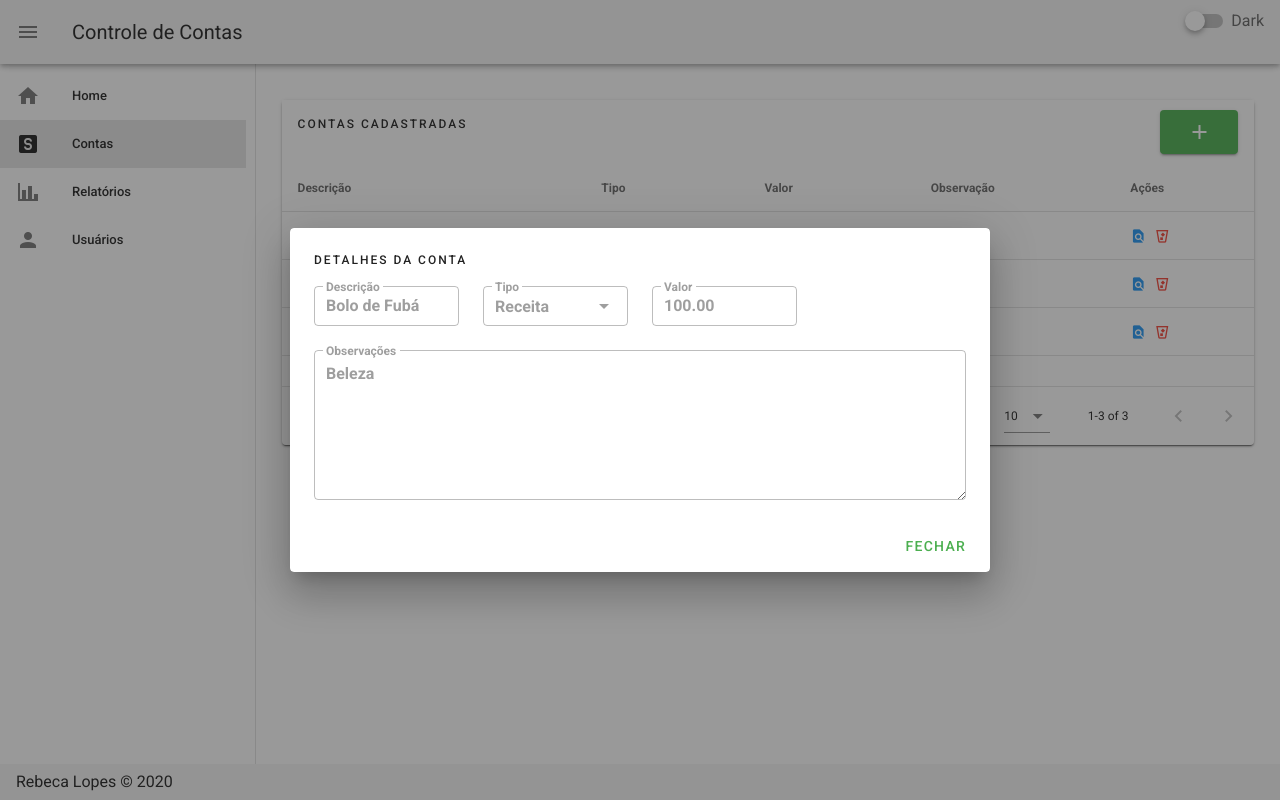
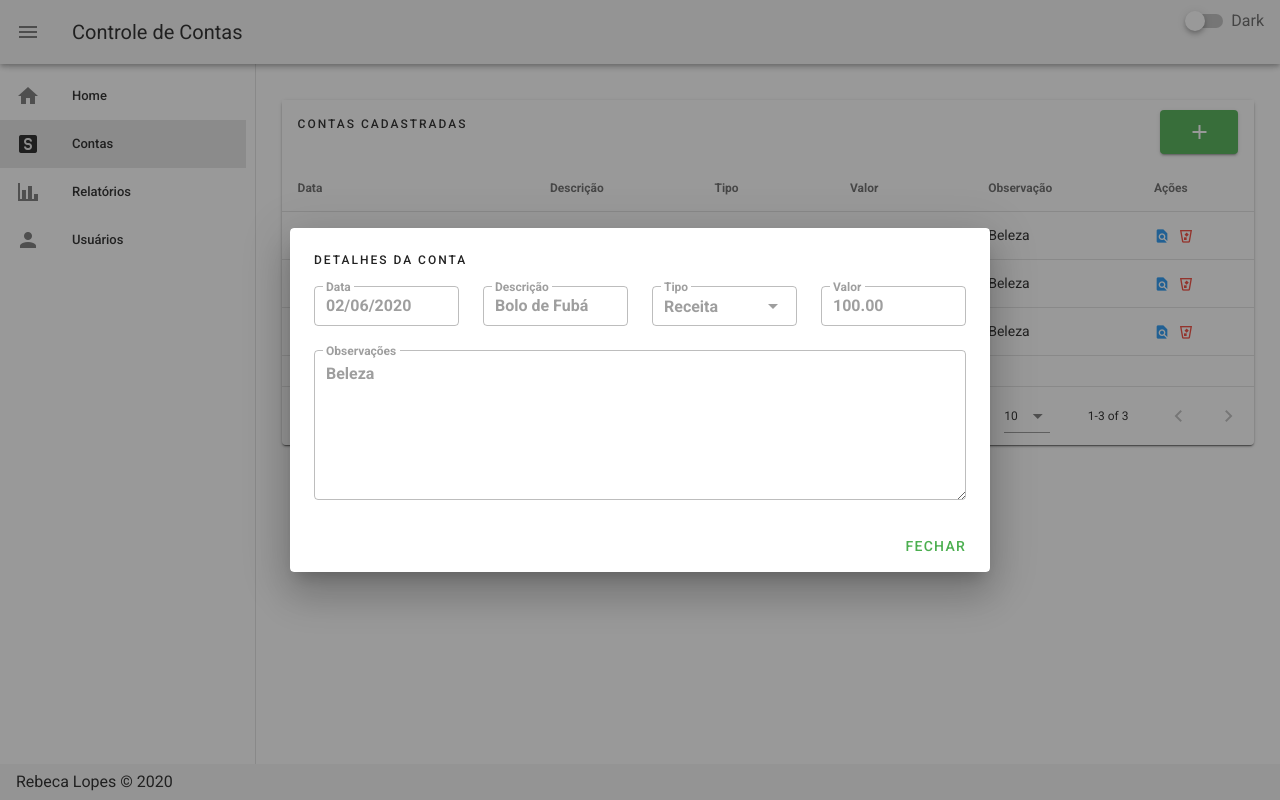
Before and after one commit to becatriz/controle-contas-frontend, a Vue app: page /#/accounts in a window 1280 px wide. Both pictures are taken after a click on the button 1138 px from the left and 236 px from the top of the page. Built offline with nearby package versions, Linux system fonts and the light colour scheme.

Commit message:
Adicionado exibição de Relatorio

```diff
--- a/src/App.vue
+++ b/src/App.vue
@@ -13,13 +13,13 @@
       </v-list>
     </v-navigation-drawer>
 
-    <v-app-bar app clipped-left>
+    <v-app-bar  app clipped-left>
       <v-app-bar-nav-icon @click.stop="drawer = !drawer"></v-app-bar-nav-icon>
       <v-toolbar-title>Controle de Contas</v-toolbar-title>
       <v-spacer></v-spacer>
       <v-switch v-model="active" :label="`Dark`"></v-switch>
     </v-app-bar>
-    <v-main>
+    <v-main >
        <router-view></router-view>
     </v-main>
     <v-footer app>
@@ -76,4 +76,5 @@ export default {
 .v-list{
   margin-right: 10px;
 }
+
 </style>
--- /dev/null
+++ b/src/util/DateFormatterUtil.js
@@ -0,0 +1,7 @@
+
+function ISOToBr(data){
+    const [year,month, day] = data.split('-')
+    return `${day}/${month}/${year}`
+  }
+
+export {ISOToBr}
--- a/src/views/Accounts.vue
+++ b/src/views/Accounts.vue
@@ -17,6 +17,31 @@
       <v-container>
         <div class="overline mb-4">Nova Conta</div>
         <v-row>
+          <v-col cols="12" sm="6" md="3">
+          <v-menu
+          ref="menuDateDialog"
+          v-model="menuDateDialog"
+          :close-on-content-click="false"
+          transition="scale-transition"
+          offset-y
+          max-width="290px"
+          min-width="290px"
+        >
+          <template v-slot:activator="{ on, attrs }">
+            <v-text-field
+              v-model="dateFormatted"
+              label="Data"
+              persistent-hint
+              outlined
+              dense
+               v-bind="attrs"
+              prepend-icon="mdi-calendar"
+              v-on="on"
+            ></v-text-field>
+          </template>
+          <v-date-picker v-model="accountCurrent.date" no-title @input="formatattedDateMenu"></v-date-picker>
+        </v-menu>
+          </v-col>
           <v-col cols="12" sm="6" md="3">
             <v-text-field
               label="Descrição"
@@ -116,6 +141,10 @@
           R$ {{ item.value.toFixed(2) }}
         </template>
 
+          <template v-slot:item.date="{ item }">
+           {{ formatattedDate(item.date) }}
+        </template>
+
         <template v-slot:no-data>
           <v-row justify="center">
             <v-subheader>Nenhuma conta cadastrada</v-subheader>
@@ -142,6 +171,17 @@
           <v-card-title class="overline">Detalhes da Conta</v-card-title>
           <v-card-text>
             <v-row>
+              <v-col cols="12" sm="6" md="3">
+                <v-text-field
+                  label="Data"
+                  :value="formatattedDate(accountsDetails.date)"
+                  outlined
+                  dense
+                  disabled
+                  hide-details
+                  style="font-weight:bold"
+                ></v-text-field>
+              </v-col>
               <v-col cols="12" sm="6" md="3">
                 <v-text-field
                   label="Descrição"
@@ -204,8 +244,12 @@
 </template>
 
 <script>
+import {ISOToBr} from "../util/DateFormatterUtil"
+
 export default {
   data: () => ({
+    dateFormatted: "",
+    menuDateDialog: false,
     showForm: false,
     dialog: false,
     accountRemove: null,
@@ -213,12 +257,17 @@ export default {
     accountCurrent: {},
     accounts: [],
     accountsDetails: {
-      value: 0
+      value: 0,
+      date:""
     },
     genarationId: 3,
     totalAccounts: 0,
     type: ["Receita", "Despesas"],
     headers: [
+      {
+        text: "Data",
+        value: "date"
+      },
       {
         text: "Descrição",
         value: "description",
@@ -230,6 +279,7 @@ export default {
       {
         text: "Valor",
         value: "value",
+
       },
       {
         text: "Observação",
@@ -252,6 +302,7 @@ export default {
       this.accounts = [
         {
           id: 0,
+          date: "2020-06-02",
           description: "Bolo de Fubá",
           type: "Receita",
           value: 100.0,
@@ -259,13 +310,15 @@ export default {
         },
         {
           id: 1,
+          date: "2020-07-02",
           description: "Bolo de Fubá",
           type: "Despesas",
-          value: 100.0,
+          value: 5.0,
           observation: "Beleza",
         },
         {
           id: 2,
+          date: "2020-09-02",
           description: "Bolo de Fubá",
           type: "Receita",
           value: 500.0,
@@ -320,6 +373,14 @@ export default {
         else this.totalAccounts -= element.value;
       });
     },
+    formatattedDateMenu(){
+      this.dateFormatted = ISOToBr(this.accountCurrent.date)
+      this.menuDateDialog = false
+    },
+     formatattedDate(data){
+      return ISOToBr(data)
+
+    }
   },
 };
 </script>
--- a/src/views/Home.vue
+++ b/src/views/Home.vue
@@ -1,11 +1,21 @@
 <template>
-  <div class="home">
-    <h1>Componente Home</h1>
+  <div>
+    <v-container class="home" fluid>
+      <v-row>
+        <v-img
+        src="../assets/img_logo.png"
+        contain
+        aspect-ratio="1.7"
+        max-height="500px"
+        alt="imagem-contas"></v-img>
+      </v-row>
+    </v-container>
   </div>
 </template>
 
 <script>
+
 export default {
-  name: 'Home',
-}
+  name: "Home",
+};
 </script>
--- a/src/views/Reports.vue
+++ b/src/views/Reports.vue
@@ -1,13 +1,65 @@
 <template>
-  <div><h1>Componente Relatorios</h1></div>
+  <div>
+    <v-container>
+      <v-card class="mt-4 mx-auto" color="blue">
+        <v-sparkline
+          :labels="labels"
+          :value="value"
+          color="white"
+          line-width="1"
+          padding="20"
+        ></v-sparkline>
+      </v-card>
+    </v-container>
+  </div>
 </template>
 
 <script>
 export default {
+  data: () => ({
+    labels: [],
+    value: [],
+    accounts: []
+  }),
+  created(){
+    this.inicialize()
+  },
 
-}
+  methods: {
+    inicialize(){
+      this.accounts = [
+        {
+          id: 0,
+          date: "2020-06-02",
+          description: "Bolo de Fubá",
+          type: "Receita",
+          value: 100.0,
+          observation: "Beleza",
+        },
+        {
+          id: 1,
+          date: "2020-07-02",
+          description: "Bolo de Fubá",
+          type: "Despesas",
+          value: 5.0,
+          observation: "Beleza",
+        },
+        {
+          id: 2,
+          date: "2020-09-02",
+          description: "Bolo de Fubá",
+          type: "Receita",
+          value: 500.0,
+          observation: "Beleza",
+        },
+      ];
+
+      this.accounts.forEach((element, index) => {
+        this.labels[index] = element.date
+        this.value[index] = element.value
+      });
+
+    },
+  }
+};
 </script>
-
-<style>
-
-</style>
```
Also changed, not shown: src/assets/img_logo.png (added).
